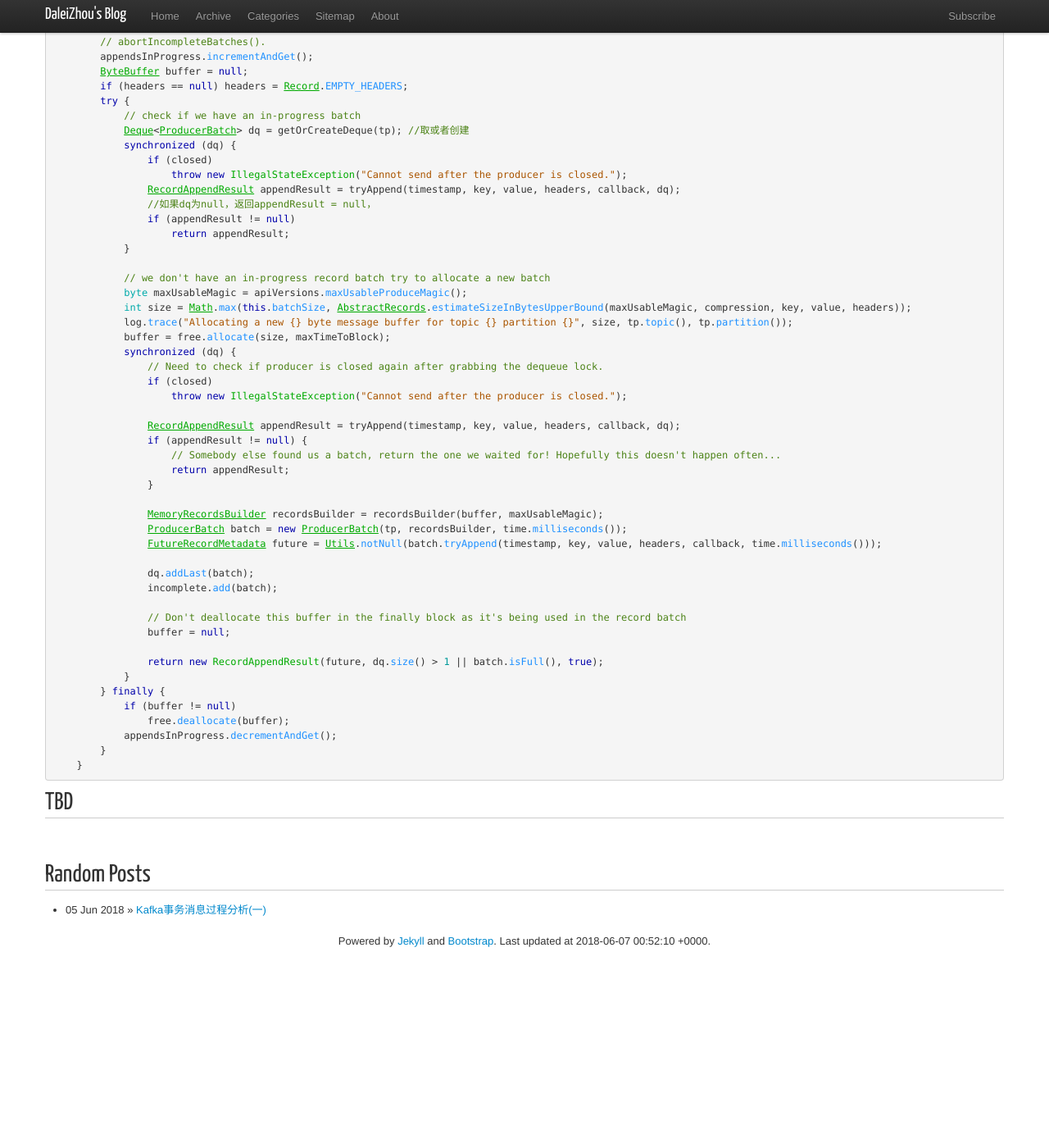
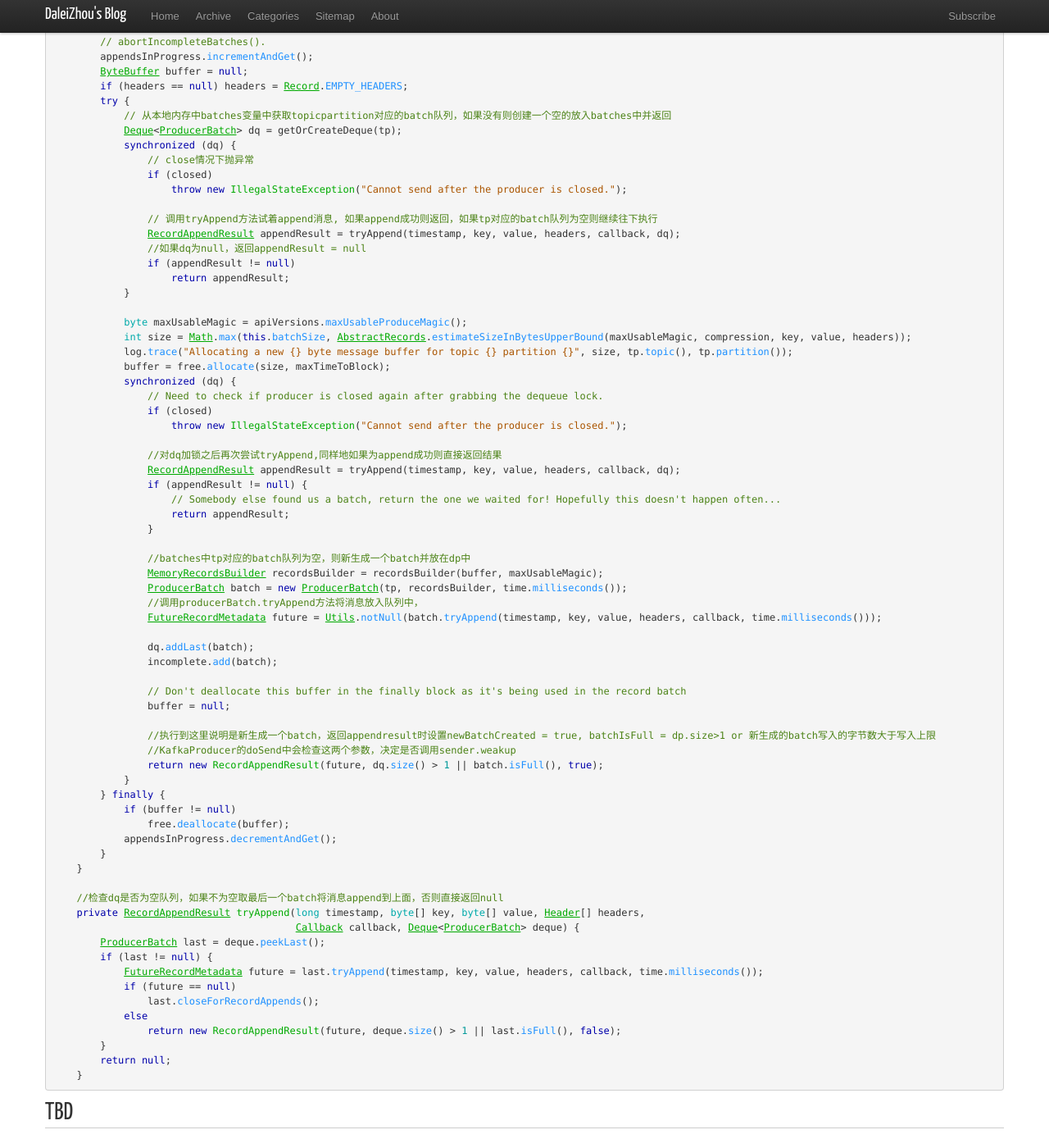
Before and after one commit to DaleiZhou/daleizhou.github.io, a Jekyll site: the page built from _posts/2018/2018-06-06-produce-data.md, in a window 1280 px wide and 1400 px high, scrolled down 1766 px. Shown: the whole window at 82% size. Built offline with Jekyll 4.4.1, drawn with Linux system fonts in a browser that asks for light colours; nearby versions of some CDN libraries; comment, search, counter and statistics services are not loaded; before the commit the page ends 2963 px from its top, so only the background shows below that; some of the changed text lies outside the part shown.

Commit message:
tryappend msg

````diff
--- a/_posts/2018/2018-06-06-produce-data.md
+++ b/_posts/2018/2018-06-06-produce-data.md
@@ -76,7 +76,7 @@ title: Kafka事务消息过程分析(二)
     }
 ```
 
-　　KafkaProducer.doSend()方法在最后通过RecordAccumulator.append将消息放入RecordAccumulator中。RecordAccumulator类中通过ConcurrentMap<TopicPartition, Deque<ProducerBatch>> batches属性存储TopicPartition对应的batchs。batch放在双端队列中，是由于发送线程是从队首取数据进行发送，如果中途遇到异常则重新把batch塞回到队首，是一种容错的设计。
+　　KafkaProducer.doSend()方法在最后通过RecordAccumulator.append将消息放入RecordAccumulator中。RecordAccumulator类中通过ConcurrentMap<TopicPartition, Deque<ProducerBatch>> batches属性存储TopicPartition对应的batches。batch放在双端队列中，是由于发送线程是从队首取数据进行发送，如果中途遇到异常则重新把batch塞回到队首，是一种容错的设计。
 
 ```java
     //RecordAccumulator.java
@@ -93,18 +93,20 @@ title: Kafka事务消息过程分析(二)
         ByteBuffer buffer = null;
         if (headers == null) headers = Record.EMPTY_HEADERS;
         try {
-            // check if we have an in-progress batch
-            Deque<ProducerBatch> dq = getOrCreateDeque(tp); //取或者创建
+            // 从本地内存中batches变量中获取topicpartition对应的batch队列，如果没有则创建一个空的放入batches中并返回
+            Deque<ProducerBatch> dq = getOrCreateDeque(tp);
             synchronized (dq) {
+                // close情况下抛异常
                 if (closed)
                     throw new IllegalStateException("Cannot send after the producer is closed.");
+
+                // 调用tryAppend方法试着append消息, 如果append成功则返回，如果tp对应的batch队列为空则继续往下执行
                 RecordAppendResult appendResult = tryAppend(timestamp, key, value, headers, callback, dq);
-                //如果dq为null，返回appendResult = null，
+                //如果dq为null，返回appendResult = null
                 if (appendResult != null)
                     return appendResult;
             }
 
-            // we don't have an in-progress record batch try to allocate a new batch
             byte maxUsableMagic = apiVersions.maxUsableProduceMagic();
             int size = Math.max(this.batchSize, AbstractRecords.estimateSizeInBytesUpperBound(maxUsableMagic, compression, key, value, headers));
             log.trace("Allocating a new {} byte message buffer for topic {} partition {}", size, tp.topic(), tp.partition());
@@ -114,14 +116,17 @@ title: Kafka事务消息过程分析(二)
                 if (closed)
                     throw new IllegalStateException("Cannot send after the producer is closed.");
 
+                //对dq加锁之后再次尝试tryAppend,同样地如果为append成功则直接返回结果
                 RecordAppendResult appendResult = tryAppend(timestamp, key, value, headers, callback, dq);
                 if (appendResult != null) {
                     // Somebody else found us a batch, return the one we waited for! Hopefully this doesn't happen often...
                     return appendResult;
                 }
 
+                //batches中tp对应的batch队列为空，则新生成一个batch并放在dp中
                 MemoryRecordsBuilder recordsBuilder = recordsBuilder(buffer, maxUsableMagic);
                 ProducerBatch batch = new ProducerBatch(tp, recordsBuilder, time.milliseconds());
+                //调用producerBatch.tryAppend方法将消息放入队列中，
                 FutureRecordMetadata future = Utils.notNull(batch.tryAppend(timestamp, key, value, headers, callback, time.milliseconds()));
 
                 dq.addLast(batch);
@@ -130,6 +135,8 @@ title: Kafka事务消息过程分析(二)
                 // Don't deallocate this buffer in the finally block as it's being used in the record batch
                 buffer = null;
 
+                //执行到这里说明是新生成一个batch，返回appendresult时设置newBatchCreated = true, batchIsFull = dp.size>1 or 新生成的batch写入的字节数大于写入上限
+                //KafkaProducer的doSend中会检查这两个参数，决定是否调用sender.weakup
                 return new RecordAppendResult(future, dq.size() > 1 || batch.isFull(), true);
             }
         } finally {
@@ -138,6 +145,20 @@ title: Kafka事务消息过程分析(二)
             appendsInProgress.decrementAndGet();
         }
     }
+
+    //检查dq是否为空队列，如果不为空取最后一个batch将消息append到上面，否则直接返回null
+    private RecordAppendResult tryAppend(long timestamp, byte[] key, byte[] value, Header[] headers,
+                                         Callback callback, Deque<ProducerBatch> deque) {
+        ProducerBatch last = deque.peekLast();
+        if (last != null) {
+            FutureRecordMetadata future = last.tryAppend(timestamp, key, value, headers, callback, time.milliseconds());
+            if (future == null)
+                last.closeForRecordAppends();
+            else
+                return new RecordAppendResult(future, deque.size() > 1 || last.isFull(), false);
+        }
+        return null;
+    }
 ```
 
 ## TBD
````
